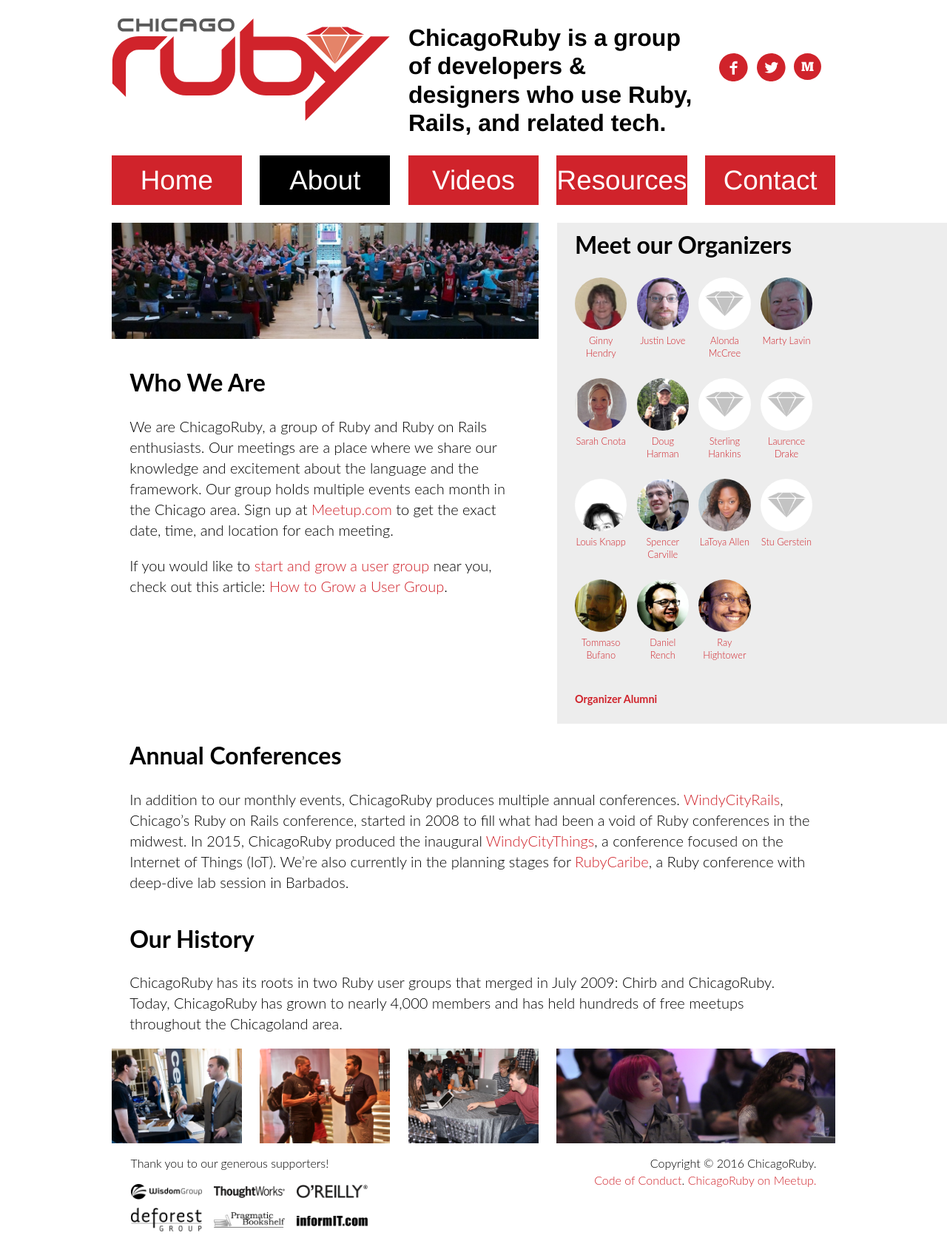
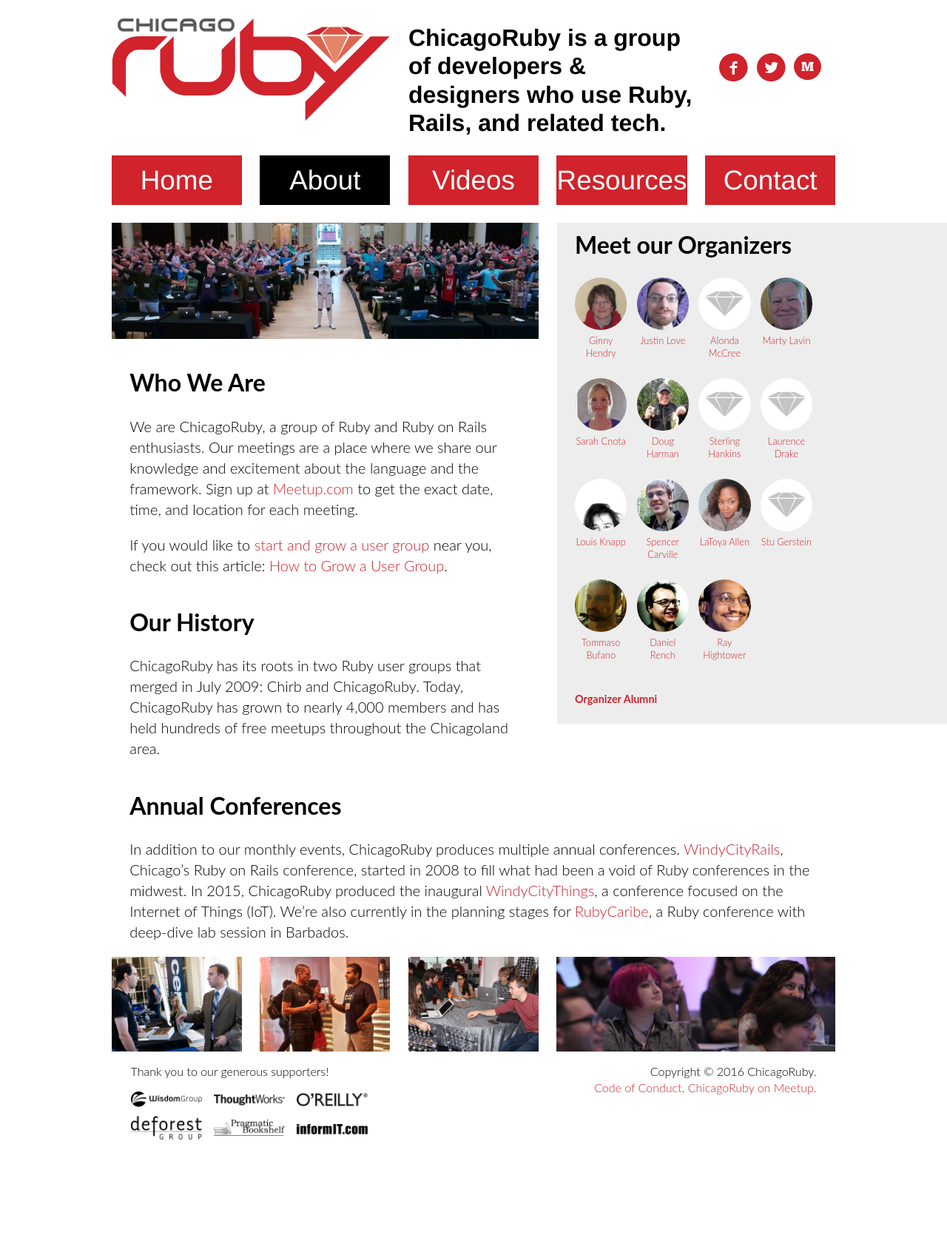
Before and after one commit to chicagoruby/chicagoruby-website, a Jekyll site: the page built from pages/advanced/about.html, in a window 1280 px wide. Shown: the whole page at 74% size. Built offline with Jekyll 4.4.1, drawn with Linux system fonts in a browser that asks for light colours; nearby versions of some CDN libraries; after the commit the page ends 1576 px from its top, so only the background shows below that.

Commit message:
Updated to about page layout; home page social image

```diff
--- a/_sass/_layout.scss
+++ b/_sass/_layout.scss
@@ -847,7 +847,7 @@
   }
 }
 
-.section-about {
+.section-about, .section-about-history {
   width: 95%;
   padding: 0 2.5%;
 
@@ -857,7 +857,7 @@
   }
 }
 
-.section-about-conferences, .section-about-history {
+.section-about-conferences {
   float: left;
   width: 95%;
   padding: 0 2.5%;
--- a/index.html
+++ b/index.html
@@ -1,5 +1,6 @@
 ---
 layout: default
+social-image: home-2016-09-06.png
 ---
 
 <script>
--- a/pages/advanced/about.html
+++ b/pages/advanced/about.html
@@ -10,8 +10,7 @@
 
   <p>We are ChicagoRuby, a group of Ruby and Ruby on Rails enthusiasts.
     Our meetings are a place where we share our knowledge and excitement about
-    the language and the framework. Our group holds multiple events each month
-    in the Chicago area. Sign up at
+    the language and the framework. Sign up at
     <a href="http://www.meetup.com/ChicagoRuby/">Meetup.com</a> to get the exact
     date, time, and location for each meeting.</p>
 
@@ -20,6 +19,14 @@
     start and grow a user group</a> near you, check out this article:
     <a href="http://rayhightower.com/blog/2014/05/30/how-to-grow-a-user-group/">
     How to Grow a User Group</a>.</p>
+</section>
+
+<section class="section-about-history">
+<h1>Our History</h1>
+
+<p>ChicagoRuby has its roots in two Ruby user groups that merged in July 2009:
+  Chirb and ChicagoRuby. Today, ChicagoRuby has grown to nearly 4,000 members
+  and has held hundreds of free meetups throughout the Chicagoland area.</p>
 </section>
 
 <section class="section-organizers">
@@ -57,11 +64,3 @@
     the planning stages for <a href="http://rubycaribe.com">RubyCaribe</a>, a
     Ruby conference with deep-dive lab session in Barbados.</p>
 </section>
-
-<section class="section-about-history">
-<h1>Our History</h1>
-
-<p>ChicagoRuby has its roots in two Ruby user groups that merged in July 2009:
-  Chirb and ChicagoRuby. Today, ChicagoRuby has grown to nearly 4,000 members
-  and has held hundreds of free meetups throughout the Chicagoland area.</p>
-</section>
```
Also changed, not shown: assets/social/home-2016-09-06.png (added).
